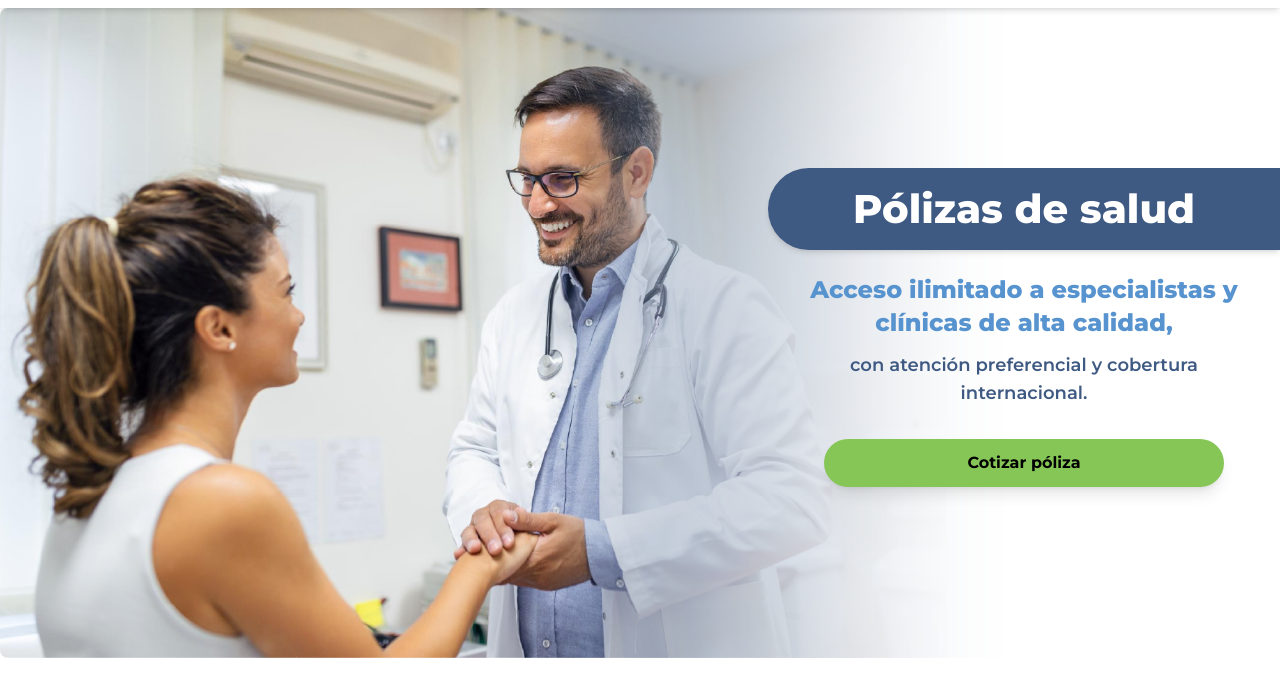
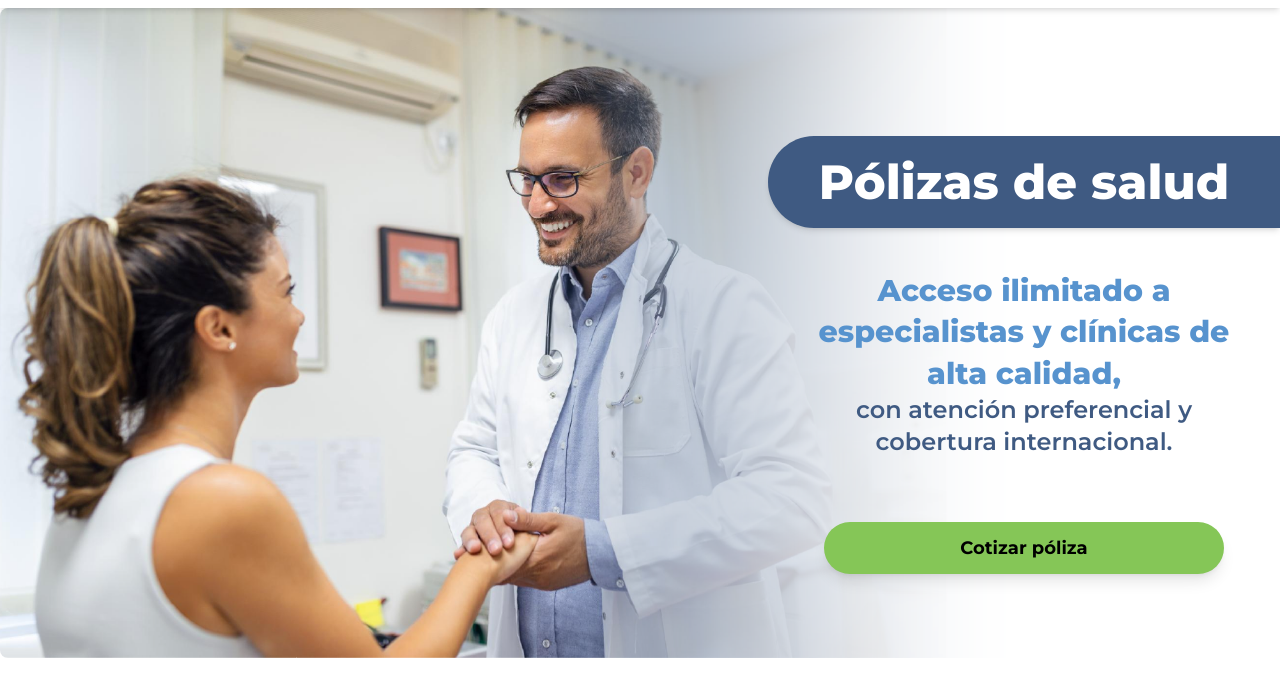
Before and after one commit to JohnatanRamos/ServirPro-Page, an Astro site: page /polizas-salud in a window 1280 px wide. Shown: the part 108-800 px from the top of the page. Built offline with nearby package versions, Linux system fonts and the light colour scheme; Astro itself is replaced by a stand-in of ours.

Commit message:
refactor(HealthServices/Hero): improve responsive layout and styling
- Adjust height and positioning for better mobile and desktop display
- Optimize title band and content container responsiveness
- Streamline text sizing and spacing across breakpoints

```diff
--- a/src/components/sections/HealthServices/Hero.astro
+++ b/src/components/sections/HealthServices/Hero.astro
@@ -10,50 +10,68 @@ const description = "con atención preferencial y cobertura internacional.";
 const buttonText = "Cotizar póliza";
 ---
 
-<section class="">
-  <div class="w-full">
+<section class="h-[70vh] max-h-[70vh] sm:h-auto sm:max-h-none">
+  <div class="w-full h-full">
     <div
-      class="relative overflow-hidden rounded-lg  min-h-[650px] sm:min-h-[420px] md:min-h-[650px]"
+      class="relative overflow-hidden rounded-lg h-full sm:min-h-[500px] md:min-h-[580px] lg:min-h-[650px]"
     >
       <!-- Imagen de fondo usando el componente Image -->
-      <!-- Desktop -->
-      <Image src={heroBg} alt="Pólizas de salud" class="absolute inset-0 w-full h-full object-cover hidden md:block" />
+      <!-- Desktop y Tablet -->
+      <Image src={heroBg} alt="Pólizas de salud" class="absolute inset-0 w-full h-full object-cover hidden sm:block" />
       <!-- Mobile -->
-      <Image src={heroBgMobile} alt="Pólizas de salud mobile" class="absolute inset-0 w-full h-full object-cover md:hidden" />
-      <!-- Banda de título en desktop: fija a la derecha, 40% de ancho -->
-      <div class="hidden md:block absolute top-40 right-0 md:w-[40%] bg-servir-blue-dark  rounded-l-full rounded-r-none py-4 px-6 shadow-md z-10">
-        <h2 class="font-extrabold text-white leading-tight text-center"  style="font-size:40px">{policyTitle}</h2>
+      <Image src={heroBgMobile} alt="Pólizas de salud mobile" class="absolute inset-0 w-full h-[80vh] object-cover sm:hidden" />
+
+      <!-- Banda de título en tablet y desktop: fija a la derecha -->
+      <div id="title-band" class="hidden sm:block absolute top-24 md:top-28 lg:top-32 right-0 w-[45%] md:w-[40%] bg-servir-blue-dark rounded-l-full rounded-r-none shadow-md z-10 py-3 md:py-4 px-4 md:px-6">
+        <h2 class="font-extrabold text-white leading-tight text-center text-3xl md:text-4xl lg:text-5xl">{policyTitle}</h2>
       </div>
 
-      <div class="absolute inset-0  bg-opacity-20 md:hidden"></div>
+      <div class="absolute inset-0 bg-opacity-20 sm:hidden"></div>
 
-      <div
-        class="absolute inset-0 flex items-center md:items-start justify-center p-6 md:p-0 md:relative md:w-full md:flex md:justify-end"
-      >
-        <div class="w-full max-w-lg md:w-[40%] p-6 md:p-8 lg:p-10 bg-transparent md:bg-transparent rounded-lg md:rounded-none z-10 md:shadow-none">
-
-          <div class="text-center md:text-center w-full " style="margin-top:52%">
-
+      <!-- Contenedor para móvil -->
+      <div class="sm:hidden absolute inset-0 flex items-center justify-center p-6">
+        <div class="w-full max-w-lg p-6 bg-transparent mt-[70%] z-10">
+          <div class="text-center w-full">
             <!-- Título en móvil: caja azul pequeña centrada -->
-            <div class="md:hidden inline-block p-2 mb-4 rounded-lg bg-servir-blue-dark shadow-md">
-              <h2 class="text-2xl sm:text-3xl font-extrabold text-white leading-tight">
+            <div class="inline-block p-2 mb-10 rounded-lg bg-servir-blue-dark shadow-md">
+              <h2 class="text-2xl font-extrabold text-white leading-tight">
                 {policyTitle}
               </h2>
             </div>
 
-
-
-            <p class="text-xl sm:text-2xl font-bold text-[#5793ce] leading-snug  sm:mb-3" style="font-weight:800">
+            <p class="text-lg font-bold text-[#5793ce] leading-snug mb-1" style="font-weight:800">
               {subtitle}
             </p>
 
-            <p class="text-base text-servir-blue-dark sm:text-lg text-gray-700 mb-6 md:mb-8" style="font-weight:600">
+            <p class="text-base text-servir-blue-dark text-gray-700 mb-22" style="font-weight:600">
               {description}
             </p>
 
-            <a href="#" class="inline-block px-8 py-3 text-base font-bold text-black bg-servir-green w-auto rounded-full shadow-lg transition duration-300 ease-in-out md:w-100 hover:bg-servir-green hover:shadow-xl">
+            <a href="#" class="inline-block px-6 py-3 text-sm font-bold text-black bg-servir-green w-100 rounded-full shadow-lg transition duration-300 ease-in-out hover:bg-servir-green hover:shadow-xl" style="width:100%">
               {buttonText}
             </a>
+          </div>
+        </div>
+      </div>
+
+      <!-- Contenedor para tablet y desktop -->
+      <div class="hidden sm:block">
+        <!-- Contenido posicionado debajo de la banda, centrado respecto a ella -->
+        <div class="absolute right-0 w-[45%] md:w-[40%] z-10 sm:top-[200px] md:top-[220px] lg:top-[230px]">
+          <div class=" md:p-6 lg:p-8">
+            <div class="text-center w-full">
+              <p class="text-lg sm:text-xl md:text-2xl lg:text-3xl font-bold text-[#5793ce] leading-snug font-extrabold">
+                {subtitle}
+              </p>
+
+              <p class="text-base sm:text-lg md:text-xl lg:text-2xl text-servir-blue-dark mb-6 md:mb-8 font-semibold">
+                {description}
+              </p>
+
+              <a href="#" class="inline-block w-100  mt-4 sm:mt-6 md:mt-8 px-6 sm:px-8 py-2 sm:py-3 text-sm sm:text-base md:text-lg font-bold text-black bg-servir-green rounded-full shadow-lg transition duration-300 ease-in-out hover:bg-servir-green hover:shadow-xl">
+                {buttonText}
+              </a>
+            </div>
           </div>
         </div>
       </div>
```
